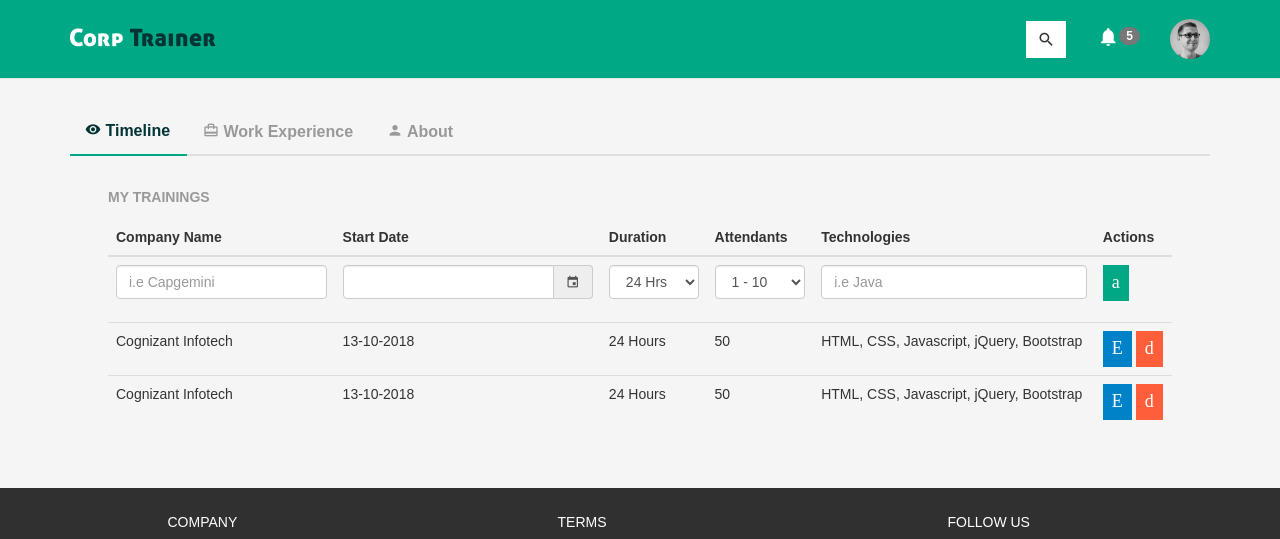
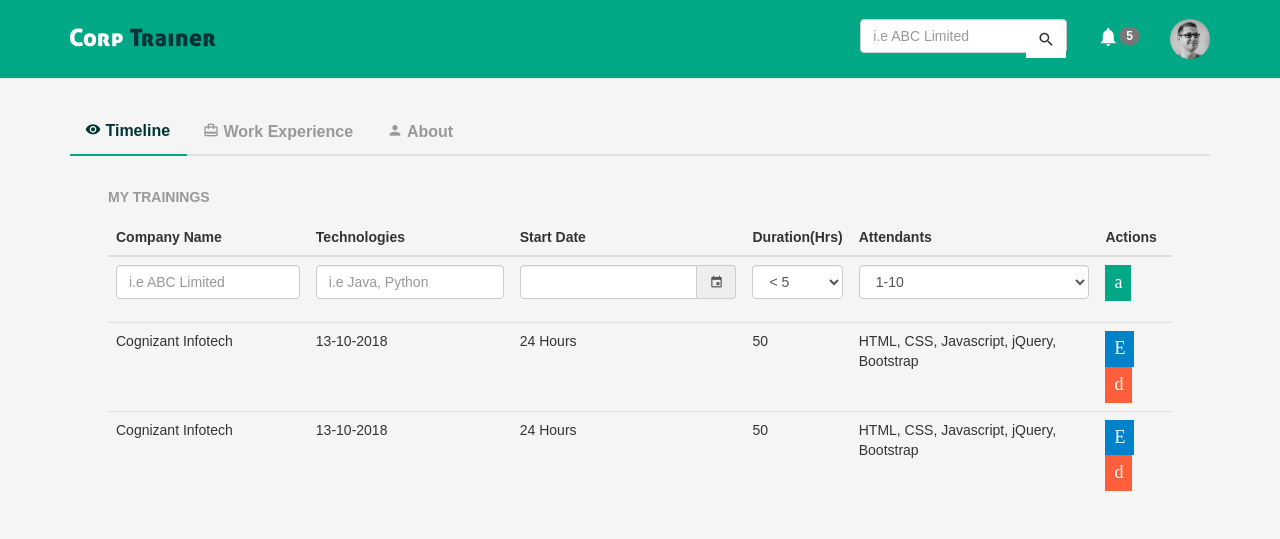
Before and after one commit to kalpeshtawde/corp_trainer, a Django app: page /trainer/update/ in a window 1280 px wide. Shown: the top 539 px of the page. Run offline with Django 3.2, Linux system fonts and the light colour scheme; a user stored in the database is signed in; some libraries are stand-ins or nearby versions; some web fonts are replaced.

Commit message:
Timeline form fields added to template

```diff
--- a/corp_trainer/settings.py
+++ b/corp_trainer/settings.py
@@ -132,7 +132,6 @@ MEDIA_URL = '/media/'
 
 
 LOGIN_REDIRECT_URL=reverse_lazy('trainer:listing')
+
+# This has been used by login_required decorator
 LOGIN_URL = reverse_lazy('trainer:login')
-#AUTHENTICATION_BACKENDS = (
-#    'trainer.backends.EmailBackend',
-#)
--- a/trainer/forms.py
+++ b/trainer/forms.py
@@ -4,7 +4,7 @@ from django import forms
 from django.contrib.auth.forms import AuthenticationForm, UserCreationForm
 from django.contrib.auth.models import User
 
-from .models import Profile
+from .models import Timeline
 
 
 class LoginForm(AuthenticationForm):
@@ -106,3 +106,56 @@ class UserForm(forms.ModelForm):
         if not password:
             raise forms.ValidationError("Please enter password")
         return password
+
+
+class TimelineForm(forms.ModelForm):
+
+    organization = forms.CharField(
+        max_length=100,
+        widget=forms.TextInput(
+            attrs={'class': "form-control", 'placeholder': 'i.e ABC Limited', 'type': 'text'}
+        ),
+        required=True
+    )
+    technology = forms.CharField(
+        max_length=100,
+        widget=forms.TextInput(
+            attrs={'class': "form-control", 'placeholder': 'i.e Java, Python', 'type': 'text'}
+        ),
+        required=True
+    )
+    from_date = forms.CharField(
+        max_length=20,
+        widget=forms.TextInput(
+            attrs={'class': "form-control", 'aria-describedby': 'date-addon', 'type': 'text'}
+        ),
+        required=True
+    )
+
+
+    class Meta:
+        model = Timeline
+        fields = ['organization', 'technology', 'from_date', 'hours', 'trainee_cnt']
+
+        HOURS_CHOICE = (
+            ('lt_five', '< 5'),
+            ('five_to_ten', '5 - 10'),
+            ('ten_to_twenty', '10 - 20'),
+            ('twenty_to_thirty', '20 - 30'),
+            ('gt_thirty', '> 30'),
+        )
+        TRAINEE_CNT= (
+            ('1-10', '1-10'),
+            ('10-30', '10-30'),
+            ('30-50', '30-50'),
+            ('50-100', '50-100'),
+            ('>100', '>100'),
+        )
+        widgets = {
+            'hours': forms.Select(
+                choices=HOURS_CHOICE, attrs={'class': 'form-control'}
+            ),
+            'trainee_cnt': forms.Select(
+                choices=TRAINEE_CNT, attrs={'class': 'form-control'}
+            ),
+        }
--- a/trainer/models.py
+++ b/trainer/models.py
@@ -3,6 +3,7 @@ from django.contrib.auth import get_user_model
 
 
 User = get_user_model()
+
 
 class Profile(models.Model):
     # Main profile model which contains details of trainer
@@ -38,12 +39,11 @@ class Skill(models.Model):
 class Timeline(models.Model):
     # Timeline model which contains trainer's training history
     user = models.ForeignKey(User, on_delete=models.CASCADE)
-    organization = models.CharField(max_length=200)
-    technology = models.CharField(max_length=500)
-    from_date = models.DateField()
-    to_date = models.DateField()
-    hours = models.IntegerField()
-    trainee_cnt = models.IntegerField()
+    organization = models.CharField(max_length=200, blank=False)
+    technology = models.CharField(max_length=500, blank=False)
+    from_date = models.DateField(blank=False)
+    hours = models.CharField(max_length=10, blank=False)
+    trainee_cnt = models.CharField(max_length=10, blank=False)
 
     def __str__(self):
         return self.organization
--- a/trainer/templates/trainer/edit_profile.html
+++ b/trainer/templates/trainer/edit_profile.html
@@ -18,14 +18,14 @@
                                 <div class="info-sections">
                                     <h4>MY TRAININGS</h4>
                                     <div class="table-responsive">
-                                        <table class="table table-default">
+                                            <table class="table table-default">
                                             <thead>
                                                 <tr>
                                                     <th>Company Name</th>
+                                                    <th>Technologies</th>
                                                     <th>Start Date</th>
-                                                    <th>Duration</th>
+                                                    <th>Duration(Hrs)</th>
                                                     <th>Attendants</th>
-                                                    <th>Technologies</th>
                                                     <th>Actions</th>
                                                 </tr>
                                             </thead>
@@ -33,33 +33,28 @@
                                                 <tr>
                                                     <td>
                                                         <div class="form-group">
-                                                            <input type="text" name="" class="form-control" placeholder="i.e Capgemini">
+                                                            {{form.visible_fields.0}}
+                                                        </div>
+                                                    </td>
+                                                    <td>
+                                                        <div class="form-group">
+                                                            {{form.visible_fields.1}}
                                                         </div>
                                                     </td>
                                                     <td>
                                                         <div class="input-group">
-                                                            <input type="text" name="" class="form-control" aria-describedby="date-addon">
+                                                            {{form.visible_fields.2}}
                                                             <span class="input-group-addon" id="date-addon1"><i class="icon icon-insert_invitation"></i></span>
                                                         </div>
                                                     </td>
                                                     <td>
                                                         <div class="form-group">
-                                                            <select class="form-control">
-                                                                <option>24 Hrs</option>
-                                                            </select>
-                                                        </div>
+                                                            {{form.visible_fields.3}}
+                                                         </div>
                                                     </td>
                                                     <td>
                                                         <div class="form-group">
-                                                            <select class="form-control">
-                                                                <option>1 - 10</option>
-                                                                <option>11 - 20</option>
-                                                            </select>
-                                                        </div>
-                                                    </td>
-                                                    <td>
-                                                        <div class="form-group">
-                                                            <input type="text" name="" class="form-control" placeholder="i.e Java">
+                                                            {{form.visible_fields.4}}
                                                         </div>
                                                     </td>
                                                     <td>
--- a/trainer/urls.py
+++ b/trainer/urls.py
@@ -27,5 +27,5 @@ urlpatterns = [
     url(r'^newacct/$', views.newacct, name='newacct'),
 
     # /trainer/update/
-    url(r'^update/$', views.update, name='update'),
+    url(r'^update/$', views.TimelineView.as_view(), name='update'),
 ]
--- a/trainer/views.py
+++ b/trainer/views.py
@@ -3,8 +3,8 @@ from django.shortcuts import render, redirect
 from django.contrib.auth.decorators import login_required
 from django.db.models import Q
 
-from .forms import SearchForm, UserForm
-from .models import Profile
+from .forms import SearchForm, UserForm, TimelineForm
+from .models import Profile, Timeline
 
 
 class IndexView(generic.ListView):
@@ -75,6 +75,17 @@ class UserFormView(generic.View):
 
         return render(request, self.template_name, {'form':form})
 
+
+class TimelineView(generic.View):
+    form_class = TimelineForm
+    template_name = 'trainer/edit_profile.html'
+
+    # display blank form
+    def get(self, request):
+        form = self.form_class(None)
+        return render(request, self.template_name, {'form':form})
+
+
 def newacct(request):
     return render(request, "trainer/acct_created.html")
 
```
Also changed, not shown: db.sqlite3, trainer/migrations/0024_remove_timeline_to_date.py (added), trainer/migrations/0025_auto_20181026_2150.py (added).
